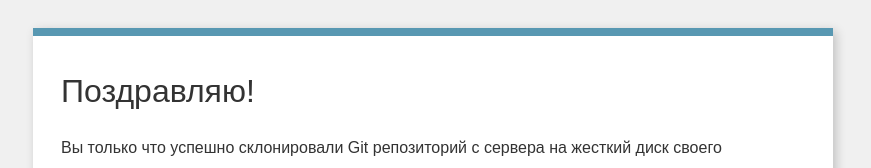
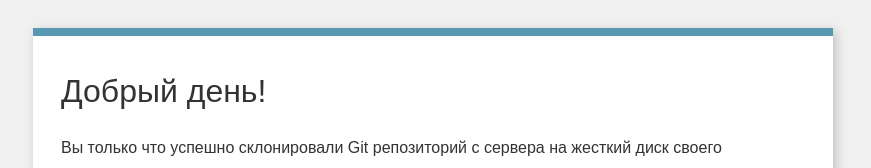
Before and after one commit to PashaStarosta/git-welcome-test, a plain HTML site: page index.html in a window 1280 px wide. Shown: the top 168 px of the page, without its empty margins (207-1078 px from the left). Drawn offline with Linux system fonts and the light colour scheme.

Commit message:
Enter welcome

```diff
--- a/index.html
+++ b/index.html
@@ -9,7 +9,7 @@
     </head>
     <body>
         <div class="box">
-            <h1>Поздравляю!</h1>
+            <h1>Добрый день!</h1>
             <p>
                 Вы только что успешно склонировали Git репозиторий с сервера на
                 жесткий диск своего компьютера.
```
